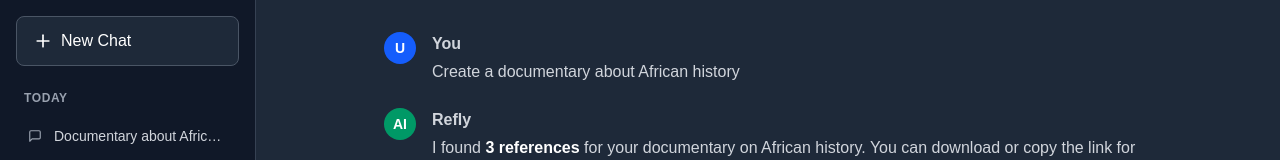
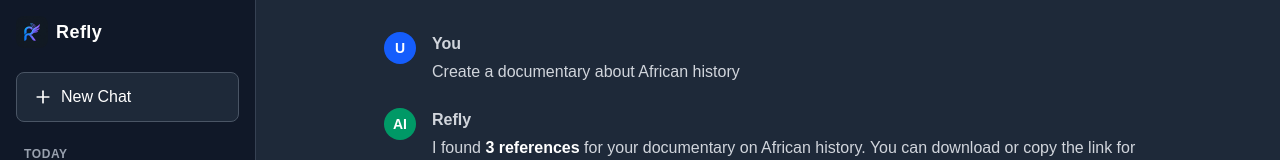
Before and after one commit to holladredd/refly, a Next.js app: page / in a window 1280 px wide. Shown: the top 160 px of the page. Built offline with nearby package versions, Linux system fonts and the light colour scheme; no server answers.

Commit message:
feat: implement responsive mobile sidebar with slide-in toggle and backdrop overlay

```diff
--- a/src/components/layout/Sidebar.js
+++ b/src/components/layout/Sidebar.js
@@ -1,17 +1,54 @@
-import React from 'react';
-import { FiPlus, FiMessageSquare } from 'react-icons/fi';
+import React from "react";
+import Image from "next/image";
+import { FiPlus, FiMessageSquare, FiX } from "react-icons/fi";
 
-const Sidebar = () => {
+const Sidebar = ({ isOpen, onClose }) => {
   return (
-    <div className="w-64 bg-gray-900 text-white h-screen flex flex-col p-4 border-r border-gray-700 hidden md:flex">
+    <>
+      {/* Sidebar panel — always visible on md+, slide-in on mobile */}
+      <div
+        className={`
+          fixed top-0 left-0 h-full z-30 w-64
+          bg-gray-900 border-r border-gray-700
+          flex flex-col p-4
+          transform transition-transform duration-300 ease-in-out
+          md:relative md:translate-x-0 md:flex
+          ${isOpen ? "translate-x-0" : "-translate-x-full"}
+        `}
+      >
+        {/* Logo + mobile close button */}
+        <div className="flex items-center justify-between mb-6">
+          <div className="flex items-center gap-2">
+            <Image
+              src="/logo.png"
+              alt="Refly Logo"
+              width={32}
+              height={32}
+              className="rounded-lg object-contain"
+            />
+            <span className="text-white font-bold text-lg tracking-wide">Refly</span>
+          </div>
+          <button
+            onClick={onClose}
+            className="md:hidden p-1.5 rounded-lg hover:bg-gray-700 text-gray-400 hover:text-white transition-colors"
+            aria-label="Close sidebar"
+          >
+            <FiX className="text-xl" />
+          </button>
+        </div>
+
+        {/* New Chat button */}
         <button className="flex items-center gap-2 bg-gray-800 hover:bg-gray-700 text-white rounded-lg px-4 py-3 transition-colors mb-6 border border-gray-600">
           <FiPlus className="text-xl" />
           <span className="font-medium">New Chat</span>
         </button>
 
+        {/* Conversation list */}
         <div className="flex-1 overflow-y-auto">
           <div className="mb-4">
-          <p className="text-xs font-semibold text-gray-400 mb-3 px-2 uppercase tracking-wider">Today</p>
+            <p className="text-xs font-semibold text-gray-400 mb-3 px-2 uppercase tracking-wider">
+              Today
+            </p>
             <div className="space-y-1">
               <button className="w-full text-left flex items-center gap-3 px-3 py-2 rounded-lg hover:bg-gray-800 transition-colors text-sm text-gray-300">
                 <FiMessageSquare className="text-gray-400 shrink-0" />
@@ -25,15 +62,17 @@
           </div>
         </div>
 
+        {/* User settings footer */}
         <div className="mt-auto pt-4 border-t border-gray-700">
           <button className="flex items-center gap-3 w-full hover:bg-gray-800 p-2 rounded-lg transition-colors">
-          <div className="w-8 h-8 rounded-full bg-blue-600 flex items-center justify-center text-sm font-bold">
+            <div className="w-8 h-8 rounded-full bg-blue-600 flex items-center justify-center text-sm font-bold shrink-0">
               U
             </div>
             <span className="font-medium text-sm text-gray-200">User Settings</span>
           </button>
         </div>
       </div>
+    </>
   );
 };
 
--- a/src/pages/index.js
+++ b/src/pages/index.js
@@ -1,17 +1,13 @@
-import React, { useEffect } from 'react';
+import React, { useState } from 'react';
 import Head from 'next/head';
+import Image from 'next/image';
 import Sidebar from '../components/layout/Sidebar';
 import ChatArea from '../components/chat/ChatArea';
 import ChatInput from '../components/chat/ChatInput';
-import useAuthStore from '../store/useAuthStore';
-import { useRouter } from 'next/router';
+import { RiMenuLine } from 'react-icons/ri';
 
 export default function Home() {
-  const { user, isLoading, checkAuth } = useAuthStore();
-  const router = useRouter();
-
-  // On mount, check if user is authenticated (can also be handled in _app.js)
-  // For milestone 1, we will bypass strict auth checks for the UI preview
+  const [sidebarOpen, setSidebarOpen] = useState(false);
 
   return (
     <div className="flex h-screen bg-gray-900 text-white font-sans overflow-hidden">
@@ -20,12 +16,32 @@
         <meta name="description" content="AI-powered creator research platform" />
       </Head>
 
-      <Sidebar />
+      {/* Mobile overlay backdrop — closes sidebar when tapping outside */}
+      {sidebarOpen && (
+        <div
+          className="fixed inset-0 bg-black/60 z-20 md:hidden"
+          onClick={() => setSidebarOpen(false)}
+        />
+      )}
+
+      <Sidebar isOpen={sidebarOpen} onClose={() => setSidebarOpen(false)} />
 
       <div className="flex-1 flex flex-col min-w-0">
-        <header className="md:hidden flex items-center justify-between p-4 bg-gray-800 border-b border-gray-700">
-          <h1 className="font-bold text-lg tracking-wide text-white">Refly</h1>
-          <button className="text-gray-300 p-2">Menu</button>
+        {/* Mobile header */}
+        <header className="md:hidden flex items-center justify-between px-4 py-3 bg-gray-800 border-b border-gray-700">
+          <button
+            onClick={() => setSidebarOpen(true)}
+            className="text-gray-300 p-1.5 rounded-lg hover:bg-gray-700 transition-colors"
+            aria-label="Open sidebar"
+          >
+            <RiMenuLine className="text-xl" />
+          </button>
+          <div className="flex items-center gap-2">
+            <Image src="/logo.png" alt="Refly" width={28} height={28} className="rounded-md object-contain" />
+            <h1 className="font-bold text-lg tracking-wide text-white">Refly</h1>
+          </div>
+          {/* Empty div keeps title centered */}
+          <div className="w-8" />
         </header>
 
         <ChatArea />
--- a/src/pages/login.js
+++ b/src/pages/login.js
@@ -1,6 +1,7 @@
 import React, { useState } from 'react';
 import Head from 'next/head';
 import Link from 'next/link';
+import Image from 'next/image';
 import { useRouter } from 'next/router';
 import useAuthStore from '../store/useAuthStore';
 import { FiMail, FiLock } from 'react-icons/fi';
@@ -27,6 +28,9 @@
 
       <div className="w-full max-w-md bg-gray-800 rounded-2xl shadow-xl p-8 border border-gray-700">
         <div className="text-center mb-8">
+          <div className="flex justify-center mb-4">
+            <Image src="/logo.png" alt="Refly Logo" width={56} height={56} className="rounded-xl object-contain" />
+          </div>
           <h1 className="text-3xl font-bold mb-2">Welcome Back</h1>
           <p className="text-gray-400">Log in to continue to Refly</p>
         </div>
--- a/src/pages/register.js
+++ b/src/pages/register.js
@@ -1,6 +1,7 @@
 import React, { useState } from 'react';
 import Head from 'next/head';
 import Link from 'next/link';
+import Image from 'next/image';
 import { useRouter } from 'next/router';
 import useAuthStore from '../store/useAuthStore';
 import { FiMail, FiLock, FiUser } from 'react-icons/fi';
@@ -28,6 +29,9 @@
 
       <div className="w-full max-w-md bg-gray-800 rounded-2xl shadow-xl p-8 border border-gray-700">
         <div className="text-center mb-8">
+          <div className="flex justify-center mb-4">
+            <Image src="/logo.png" alt="Refly Logo" width={56} height={56} className="rounded-xl object-contain" />
+          </div>
           <h1 className="text-3xl font-bold mb-2">Create an Account</h1>
           <p className="text-gray-400">Join Refly to start researching</p>
         </div>
```
Also changed, not shown: public/logo.png (added). Lines whose indentation alone changed are shown as unchanged.
